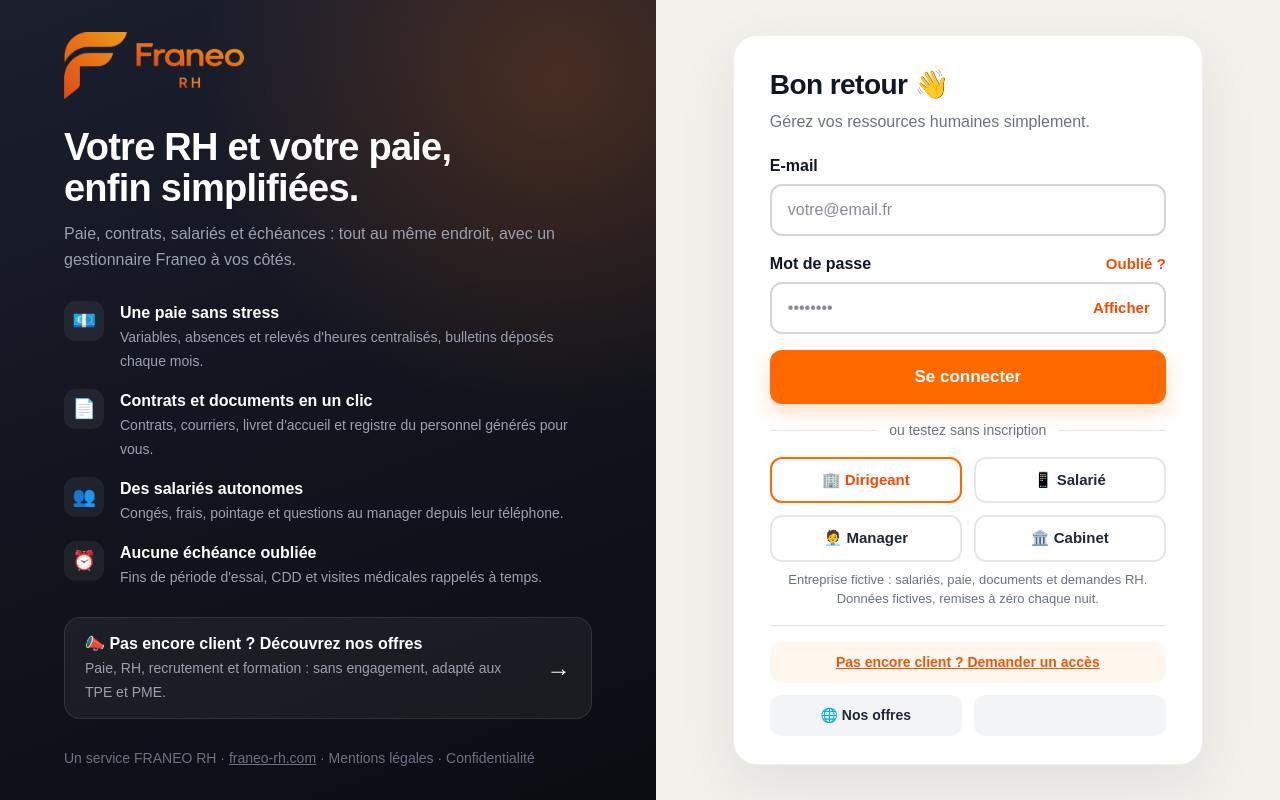
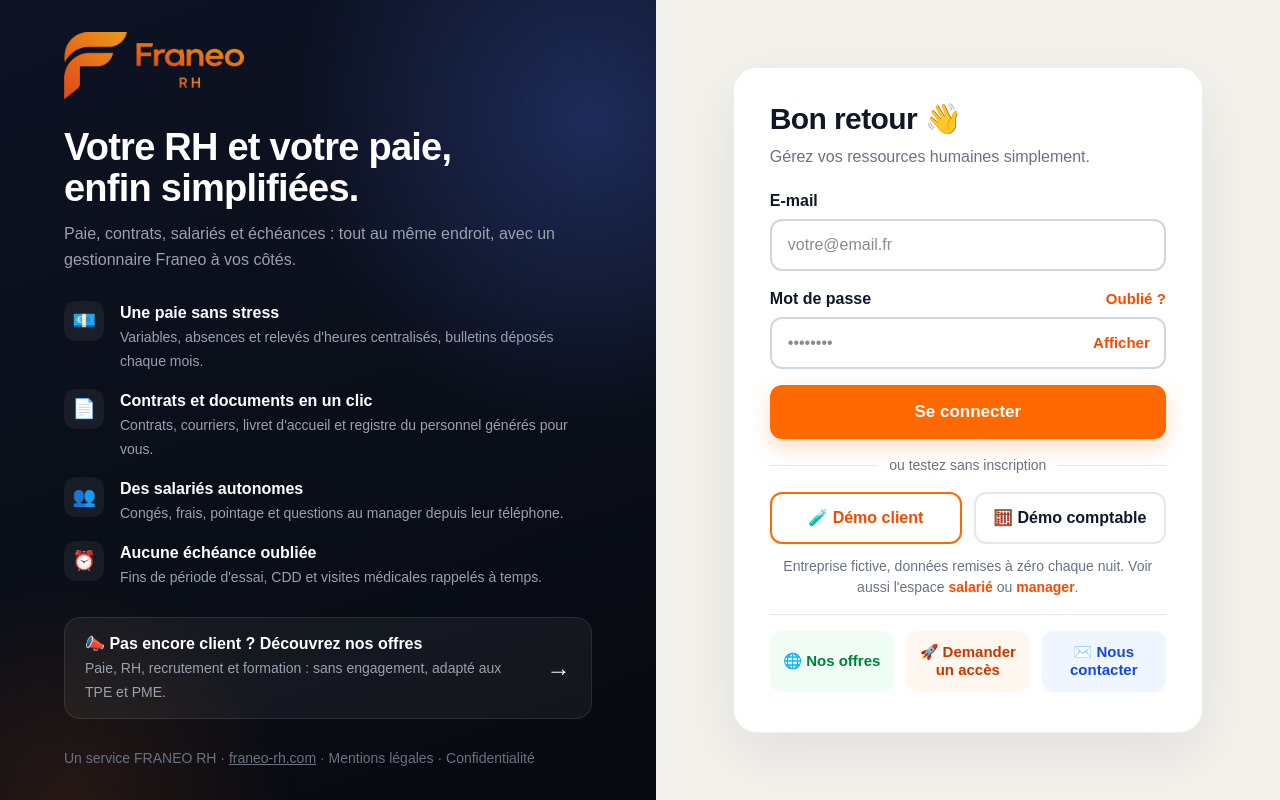
Before and after one commit to Franeo-RH/franeo-app, a Next.js app: page /login in a window 1280 px wide. Built offline with nearby package versions, Linux system fonts and the light colour scheme.

Commit message:
V90 : connexion façon Optimiz

```diff
--- a/app/globals.css
+++ b/app/globals.css
@@ -714,12 +714,15 @@ html.fr-integre main [role="tablist"] a.bg-orange-500, html.fr-integre main [rol
 
 /* Page de connexion : les grilles de 2 restent sur 2 colonnes sur téléphone (tout tient sur un écran) */
 main .grid.fr-connexion-2 { grid-template-columns: repeat(2, minmax(0, 1fr)) !important; }
+main .grid.fr-connexion-3 { grid-template-columns: repeat(3, minmax(0, 1fr)) !important; }
 /* Petits écrans (iPhone SE…) : on retire le superflu pour éviter tout défilement */
 @media (max-width: 640px) and (max-height: 760px) {
   .fr-cx-cache { display: none !important; }
   .fr-cx-logo { margin-bottom: 6px !important; }
   .fr-cx-logo img { width: 96px !important; }
   .fr-cx-sep { margin-top: 8px !important; margin-bottom: 8px !important; }
+  .fr-cx-desc { display: none !important; }
+  .fr-cx-voir { margin-top: 6px !important; }
 }
 /* Ordinateur à petit écran (hauteur ≤ 780 px) : la présentation se resserre pour tout voir sans défiler */
 @media (min-width: 1024px) and (max-height: 780px) {
--- a/app/login/page.tsx
+++ b/app/login/page.tsx
@@ -115,19 +115,13 @@ export default function LoginPage() {
     { ico: "👥", titre: "Des salariés autonomes", texte: "Congés, frais, pointage et questions au manager depuis leur téléphone." },
     { ico: "⏰", titre: "Aucune échéance oubliée", texte: "Fins de période d'essai, CDD et visites médicales rappelés à temps." },
   ];
-  const DEMOS = [
-    { val: "client", lib: "🏢 Dirigeant", desc: "Entreprise fictive : salariés, paie, documents et demandes RH." },
-    { val: "salarie", lib: "📱 Salarié", desc: "Vous êtes Sophie : relevé, absences, frais et questions à votre manager." },
-    { val: "manager", lib: "🧑‍💼 Manager", desc: "Vous êtes Karim : validez relevés, absences et frais de votre équipe." },
-    { val: "cabinet", lib: "🏛️ Cabinet", desc: "Vous êtes Claire, expert-comptable : 4 dossiers clients dans un seul accès." },
-  ] as const;
   const champ = "w-full rounded-xl border-2 border-gray-300 bg-white px-4 py-2.5 sm:py-3 text-[16px] text-gray-900 outline-none transition focus:border-orange-500";
 
   return (
     <main className="grid min-h-[100dvh] bg-[#f3f1ec] lg:h-[100dvh] lg:grid-cols-[1.05fr_1fr] lg:overflow-hidden">
       {/* Gauche : présentation */}
       <section className="fr-cx-gauche relative hidden flex-col justify-between overflow-hidden px-12 py-8 text-white lg:flex xl:px-16"
-        style={{ background: "radial-gradient(90% 70% at 85% 10%, rgba(249,115,22,.22), transparent 60%), linear-gradient(160deg, #1b1f2e 0%, #11141d 55%, #0b0d13 100%)" }}>
+        style={{ background: "radial-gradient(70% 60% at 90% 15%, rgba(37,52,110,.75), transparent 65%), radial-gradient(50% 40% at 10% 100%, rgba(249,115,22,.12), transparent 70%), linear-gradient(160deg, #0d1324 0%, #0a0e18 55%, #07090f 100%)" }}>
         <div>
           <Image src="/FRANEO-Logo-Orange-H.png" alt="Franeo RH" width={900} height={335} priority style={{ width: 180, height: "auto" }} />
           <h1 className="fr-cx-titre mt-7 max-w-[560px] text-[38px] font-bold leading-[1.08] tracking-[-.02em]">Votre RH et votre paie,<br />enfin simplifiées.</h1>
@@ -154,7 +148,7 @@ export default function LoginPage() {
           <div className="fr-cx-logo mb-3 flex justify-center lg:hidden">
             <Image src="/FRANEO-Logo-Orange-H.png" alt="Franeo RH" width={900} height={335} priority style={{ width: 120, height: "auto" }} />
           </div>
-          <h2 className="text-[22px] sm:text-[28px] font-bold tracking-[-.02em] text-gray-900">Bon retour 👋</h2>
+          <h2 className="text-[22px] sm:text-[30px] font-bold tracking-[-.02em] text-gray-900">Bon retour 👋</h2>
           <p className="fr-cx-cache mb-4 mt-0.5 text-[14px] text-gray-500 sm:mb-5 sm:mt-1 sm:text-[16px]">Gérez vos ressources humaines simplement.</p>
 
           {etapeCode ? (
@@ -217,24 +211,28 @@ export default function LoginPage() {
           </div>
 
           <div className="fr-connexion-2 grid grid-cols-2 gap-2 sm:gap-3">
-            {DEMOS.map((d) => (
-              <button key={d.val} type="button" disabled={chargementDemo} onClick={() => testerLaDemo(d.val)}
-                onMouseEnter={() => !chargementDemo && setProfilDemo(d.val)} onFocus={() => setProfilDemo(d.val)}
-                className={`rounded-xl border-2 px-2 py-2 sm:px-3 sm:py-2.5 text-[14px] sm:text-[15px] font-semibold transition disabled:opacity-60 ${profilDemo === d.val ? "border-orange-500 text-orange-600" : "border-gray-200 text-gray-800 hover:border-orange-300"}`}>
-                {chargementDemo && profilDemo === d.val ? "Ouverture…" : d.lib}
-              </button>
-            ))}
+            <button type="button" disabled={chargementDemo} onClick={() => testerLaDemo("client")} className="rounded-xl border-2 border-orange-500 px-2 py-2.5 text-[15px] font-semibold text-orange-600 transition hover:bg-orange-50 disabled:opacity-60 sm:py-3 sm:text-[16px]">
+              {chargementDemo && profilDemo === "client" ? "Ouverture…" : "🧪 Démo client"}
+            </button>
+            <button type="button" disabled={chargementDemo} onClick={() => testerLaDemo("cabinet")} className="rounded-xl border-2 border-gray-200 px-2 py-2.5 text-[15px] font-semibold text-gray-900 transition hover:border-gray-300 disabled:opacity-60 sm:py-3 sm:text-[16px]">
+              {chargementDemo && profilDemo === "cabinet" ? "Ouverture…" : "🧮 Démo comptable"}
+            </button>
           </div>
-          <p className="fr-cx-desc mt-2 hidden text-center text-[13px] text-gray-500 sm:block">{DEMOS.find((d) => d.val === profilDemo)?.desc} Données fictives, remises à zéro chaque nuit.</p>
+          <p className="fr-cx-voir mt-2 text-center text-[13px] text-gray-500 sm:mt-3 sm:text-[14px]">
+            <span className="fr-cx-desc">Entreprise fictive, données remises à zéro chaque nuit. </span>Voir aussi l&apos;espace{" "}
+            <button type="button" disabled={chargementDemo} onClick={() => testerLaDemo("salarie")} className="font-semibold text-orange-600 hover:underline">salarié</button>{" "}ou{" "}
+            <button type="button" disabled={chargementDemo} onClick={() => testerLaDemo("manager")} className="font-semibold text-orange-600 hover:underline">manager</button>.
+          </p>
 
           <div className="fr-cx-sep my-3 border-t border-gray-200 sm:my-4" />
 
-          <div className="flex flex-col gap-2 sm:gap-3">
-            <div className="flex items-center justify-center rounded-xl bg-orange-50 px-3 py-2 text-center sm:py-2.5"><DemandeAcces variante="lien" /></div>
-            <div className="fr-connexion-2 grid grid-cols-2 gap-2 sm:gap-3">
-              <a href="https://www.franeo-rh.com" target="_blank" rel="noopener noreferrer" className="flex items-center justify-center rounded-xl bg-gray-100 px-2 py-2 sm:px-3 sm:py-2.5 text-center text-[13px] sm:text-[14px] font-bold text-gray-800 hover:bg-gray-200">🌐 Nos offres</a>
-              <div className="flex items-center justify-center rounded-xl bg-gray-100 px-2 py-2 text-center sm:px-3 sm:py-2.5"><InstallerApp style={{ background: "none", border: "none", color: "#1f2937", fontWeight: 700, fontSize: "13px", cursor: "pointer", padding: 0 }} /></div>
-            </div>
+          <div className="fr-connexion-3 grid grid-cols-3 gap-2 sm:gap-3">
+            <a href="https://www.franeo-rh.com" target="_blank" rel="noopener noreferrer" className="flex items-center justify-center rounded-xl bg-green-50 px-2 py-2.5 text-center text-[13px] font-bold leading-tight text-green-700 hover:bg-green-100 sm:py-3 sm:text-[15px]">🌐 Nos offres</a>
+            <DemandeAcces variante="tuile" texte="🚀 Demander un accès" className="flex items-center justify-center rounded-xl bg-orange-50 px-2 py-2.5 text-center text-[13px] font-bold leading-tight text-orange-700 hover:bg-orange-100 sm:py-3 sm:text-[15px]" />
+            <DemandeAcces variante="tuile" typeInitial="CONTACT" texte="✉️ Nous contacter" className="flex items-center justify-center rounded-xl bg-blue-50 px-2 py-2.5 text-center text-[13px] font-bold leading-tight text-blue-700 hover:bg-blue-100 sm:py-3 sm:text-[15px]" />
+          </div>
+          <div className="fr-cx-cache mt-3 flex justify-center">
+            <InstallerApp style={{ background: "none", border: "none", color: "#ea580c", fontWeight: 700, fontSize: "15px", cursor: "pointer", padding: 0 }} />
           </div>
           <p className="fr-cx-cache mt-3 text-center text-[11px] text-gray-400 lg:hidden">
             <Link href="/mentions-legales" className="hover:underline">Mentions légales</Link>
--- a/components/DemandeAcces.tsx
+++ b/components/DemandeAcces.tsx
@@ -4,7 +4,7 @@ import { useEffect, useState } from "react";
 import { BESOINS, EFFECTIFS } from "@/lib/inscriptions";
 
 /** Bouton + formulaire « Demander mon accès / Nous contacter » (démo et page de connexion) */
-export default function DemandeAcces({ variante = "bandeau" }: { variante?: "bandeau" | "lien" }) {
+export default function DemandeAcces({ variante = "bandeau", texte, className, typeInitial = "INSCRIPTION" }: { variante?: "bandeau" | "lien" | "tuile"; texte?: React.ReactNode; className?: string; typeInitial?: "INSCRIPTION" | "CONTACT" }) {
   const [ouvert, setOuvert] = useState(false);
   const [type, setType] = useState<"INSCRIPTION" | "CONTACT">("INSCRIPTION");
   const [f, setF] = useState({ societe: "", prenom: "", nom: "", email: "", telephone: "", effectif: "", message: "", codeParrainage: "", siteWeb: "" });
@@ -44,6 +44,8 @@ export default function DemandeAcces({ variante = "bandeau" }: { variante?: "ban
             ✉️ Nous contacter
           </button>
         </span>
+      ) : variante === "tuile" ? (
+        <button type="button" onClick={() => ouvrir(typeInitial)} className={className}>{texte}</button>
       ) : (
         <button type="button" onClick={() => ouvrir("INSCRIPTION")} style={{ background: "none", border: "none", color: "#ea580c", fontWeight: 700, fontSize: "14px", cursor: "pointer", textDecoration: "underline" }}>
           Pas encore client ? Demander un accès
```
